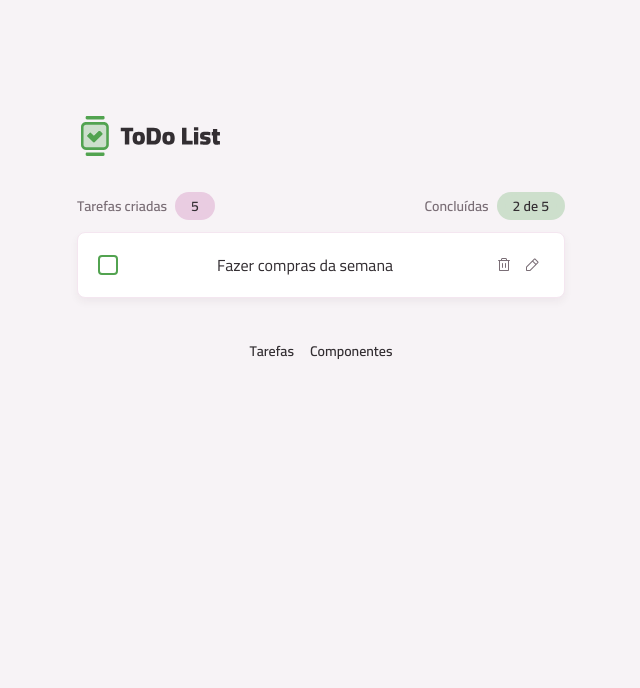
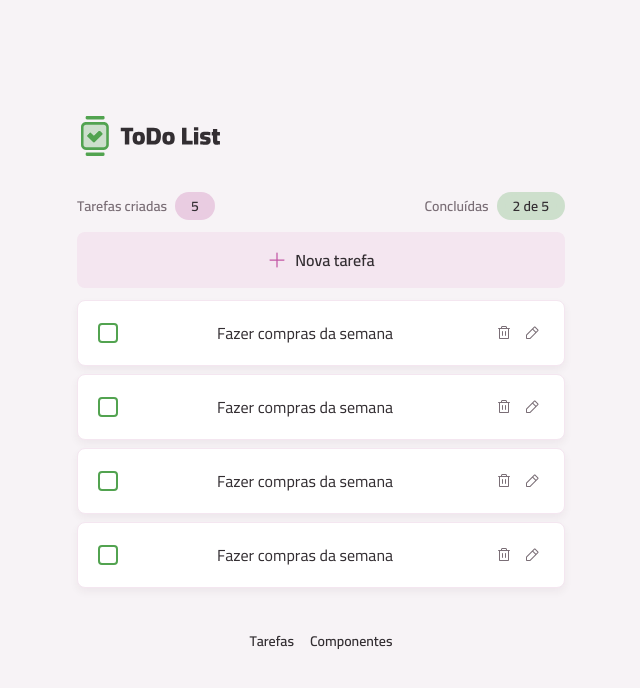
Before and after one commit to Brunogodoy2911/ToDo, a React (Vite) app: page / in a window 1280 px wide. Shown: the top 688 px of the page, without its empty margins (319-959 px from the left). Built offline with nearby package versions, Linux system fonts and the light colour scheme.

Commit message:
:sparkles: Criando Componente de Lista de Tarefas

```diff
--- /dev/null
+++ b/src/core-components/tasks-list.tsx
@@ -0,0 +1,21 @@
+import Button from "../components/button";
+import PlusIcon from "../assets/icons/Plus-Regular.svg?react";
+import { TaskItem } from "./task-item";
+
+export default function TasksList() {
+  return (
+    <>
+      <section>
+        <Button icon={PlusIcon} className="w-full">
+          Nova tarefa
+        </Button>
+      </section>
+      <section className="space-y-2">
+        <TaskItem />
+        <TaskItem />
+        <TaskItem />
+        <TaskItem />
+      </section>
+    </>
+  );
+}
--- a/src/pages/page-home.tsx
+++ b/src/pages/page-home.tsx
@@ -1,5 +1,5 @@
 import Container from "../components/container";
-import { TaskItem } from "../core-components/task-item";
+import TasksList from "../core-components/tasks-list";
 import TasksSummary from "../core-components/tasks-summary";
 
 export default function PageHome() {
@@ -9,7 +9,7 @@
         <TasksSummary />
       </header>
 
-      <TaskItem />
+      <TasksList />
     </Container>
   );
 }
```
Also changed, not shown: src/assets/images/Logo.svg.
